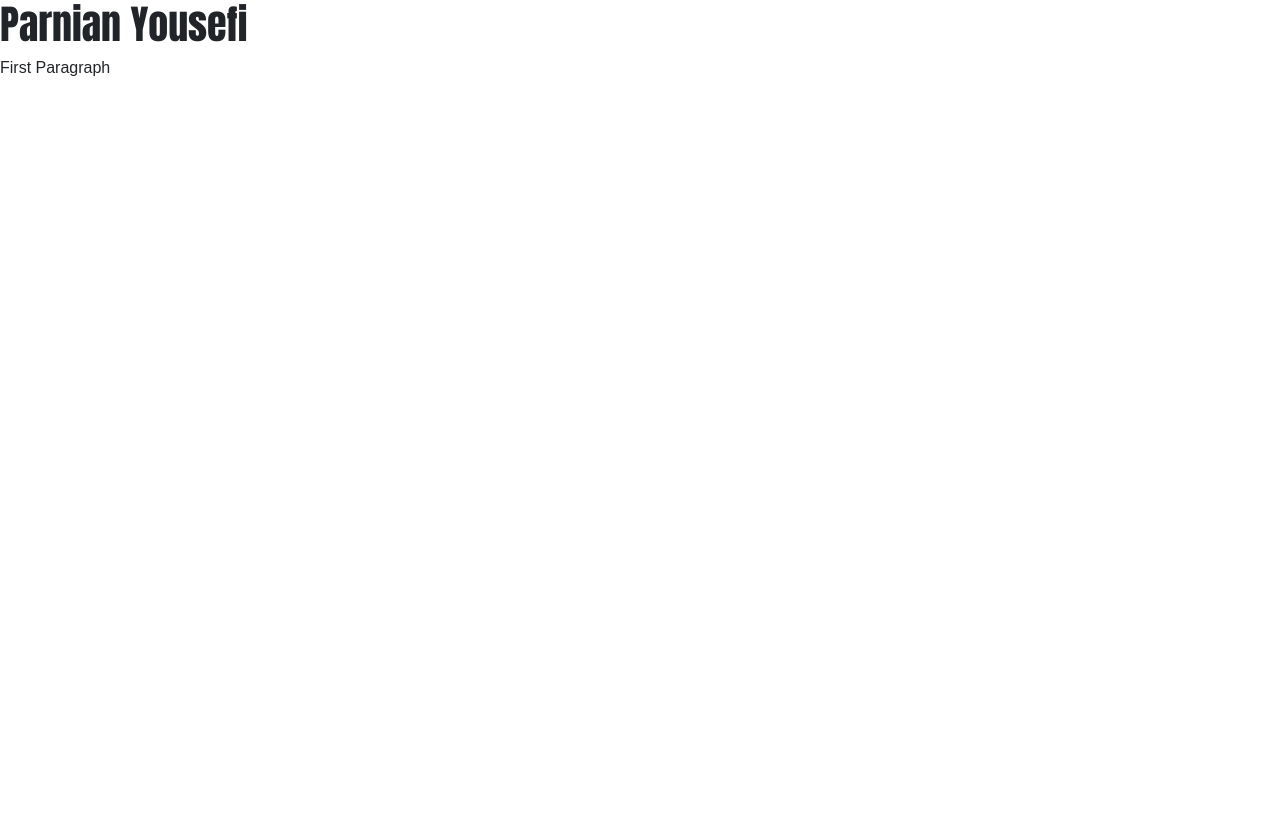
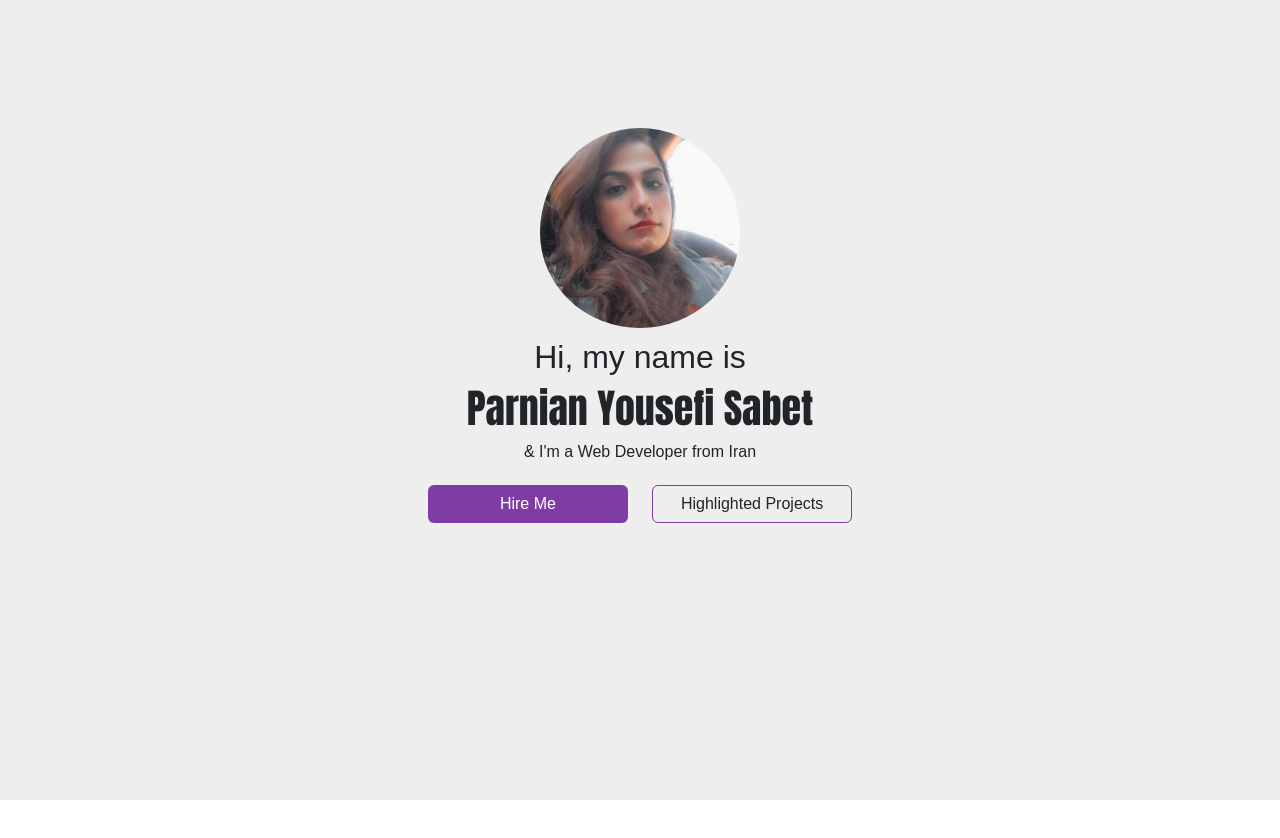
Before and after one commit to parnian-yousefi/SheCodes-Responsive-Portfolio, a plain HTML site: page index.html in a window 1280 px wide. Before the commit the page ends 800 px from the top, so only its background shows below. Drawn offline with nearby package versions, Linux system fonts and the light colour scheme; a web font is replaced by a local one.

Commit message:
Added the Hero of the index page

```diff
--- a/index.html
+++ b/index.html
@@ -34,7 +34,14 @@
     <title>Portfolio</title>
   </head>
   <body>
-    <h1>Parnian Yousefi</h1>
-    <p>First Paragraph</p>
+    <div id="hero">
+      <img src="assets/profile.png" alt="" id="profile" />
+      <h2>Hi, my name is</h2>
+      <h1>Parnian Yousefi Sabet</h1>
+      <p>& I'm a Web Developer from Iran</p>
+      <a href="#" class="btn" id="primary-btn">Hire Me</a>
+      <a href="#" class="btn" id="secondary-btn">Highlighted Projects</a>
+    </div>
+    <div id="projects"></div>
   </body>
 </html>
--- a/src/style.css
+++ b/src/style.css
@@ -1,8 +1,82 @@
+:root {
+  --primary-color: #7f3ca5;
+  --secondary-color: #ae89c4;
+  --heading-font: "Anton", sans-serif;
+  --second-font: "Asap Condensed", sans-serif;
+}
+
 h1 {
   font-family: "Anton", sans-serif;
+}
+
+h2 {
+  font-family: "Asap Condensed", sans-serif;
+  font-weight: 400;
 }
 
 p {
   font-family: "Asap Condensed", sans-serif;
   font-weight: 300;
 }
+
+#hero {
+  text-align: center;
+  padding: 10% 5%;
+  height: 100%;
+  background-color: #eeeeee;
+}
+
+#profile {
+  display: block;
+  margin: auto;
+  border-radius: 50%;
+  max-width: 200px;
+  padding-bottom: 10px;
+}
+
+#projects {
+  height: 100%;
+}
+
+#hero a {
+  width: 200px;
+  margin: 5px 10px;
+}
+
+#primary-btn {
+  background-color: var(--primary-color);
+  color: white;
+  font-family: var(--second-font);
+  transition: all 0.2s ease-in;
+}
+
+#primary-btn:hover {
+  color: black;
+  border: var(--primary-color) 1px solid;
+  background-color: #eeeeee;
+}
+
+#secondary-btn {
+  border: var(--primary-color) 1px solid;
+  font-family: var(--second-font);
+  transition: all 0.2s ease-in;
+}
+
+#secondary-btn:hover {
+  background-color: var(--primary-color);
+  color: white;
+}
+
+@media only screen and (max-width: 600px) {
+  #hero {
+    text-align: center;
+    padding: 30% 5%;
+    height: 100%;
+    background-color: #eeeeee;
+  }
+  #hero a {
+    width: 200px;
+    display: block;
+    margin: 20px auto;
+  }
+}
```
Also changed, not shown: assets/profile.png (added).
